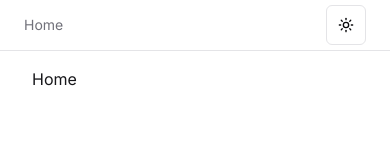
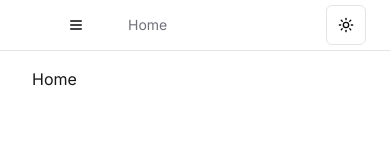
Before and after one commit to phuongnse/scrape-sift, a Next.js app: page / in a window 390 px wide. Shown: the top 160 px of the page. Built offline with nearby package versions, Linux system fonts and the light colour scheme.

Commit message:
Implement mobile sidebar.

```diff
--- a/components/breadcrumb-header.tsx
+++ b/components/breadcrumb-header.tsx
@@ -8,6 +8,7 @@
   BreadcrumbLink,
   BreadcrumbList,
 } from "@/components/ui/breadcrumb";
+import { MobileSidebar } from "@/components/sidebar";
 
 function BreadcrumbHeader() {
   const pathname = usePathname();
@@ -15,6 +16,7 @@
 
   return (
     <div className="flex items-center">
+      <MobileSidebar />
       <Breadcrumb>
         <BreadcrumbList>
           {paths.map((path, index) => (
--- a/components/sidebar.tsx
+++ b/components/sidebar.tsx
@@ -1,11 +1,18 @@
 "use client";
 
-import React from "react";
-import { CoinsIcon, HomeIcon, LayersIcon, ShieldCheckIcon } from "lucide-react";
+import React, { useState } from "react";
+import {
+  CoinsIcon,
+  HomeIcon,
+  LayersIcon,
+  MenuIcon,
+  ShieldCheckIcon,
+} from "lucide-react";
 import Logo from "@/components/logo";
 import Link from "next/link";
-import { buttonVariants } from "@/components/ui/button";
+import { Button, buttonVariants } from "@/components/ui/button";
 import { usePathname } from "next/navigation";
+import { Sheet, SheetContent, SheetTrigger } from "@/components/ui/sheet";
 
 const routes = [
   {
@@ -65,4 +72,52 @@
   );
 }
 
+export function MobileSidebar() {
+  const [isOpen, setOpen] = useState(false);
+  const pathname = usePathname();
+
+  const activeRoute =
+    routes.find(
+      (route) => route.href.length > 0 && pathname.includes(route.href),
+    ) || routes[0];
+
+  return (
+    <div className="block border-separate bg-background md:hidden">
+      <nav className="container flex items-center justify-between px-8">
+        <Sheet open={isOpen} onOpenChange={setOpen}>
+          <SheetTrigger asChild>
+            <Button variant="ghost" size="icon">
+              <MenuIcon />
+            </Button>
+          </SheetTrigger>
+          <SheetContent
+            side="left"
+            className="w-[400px] sm:w-[540px] space-y-4"
+          >
+            <Logo />
+            <div className="flex flex-col gap-1">
+              {routes.map((route) => (
+                <Link
+                  key={route.href}
+                  href={route.href}
+                  className={buttonVariants({
+                    variant:
+                      activeRoute.href === route.href
+                        ? "sidebarActiveItem"
+                        : "sidebarItem",
+                  })}
+                  onClick={() => setOpen((previous) => !previous)}
+                >
+                  <route.icon size={20} />
+                  {route.label}
+                </Link>
+              ))}
+            </div>
+          </SheetContent>
+        </Sheet>
+      </nav>
+    </div>
+  );
+}
+
 export default DesktopSidebar;
```
